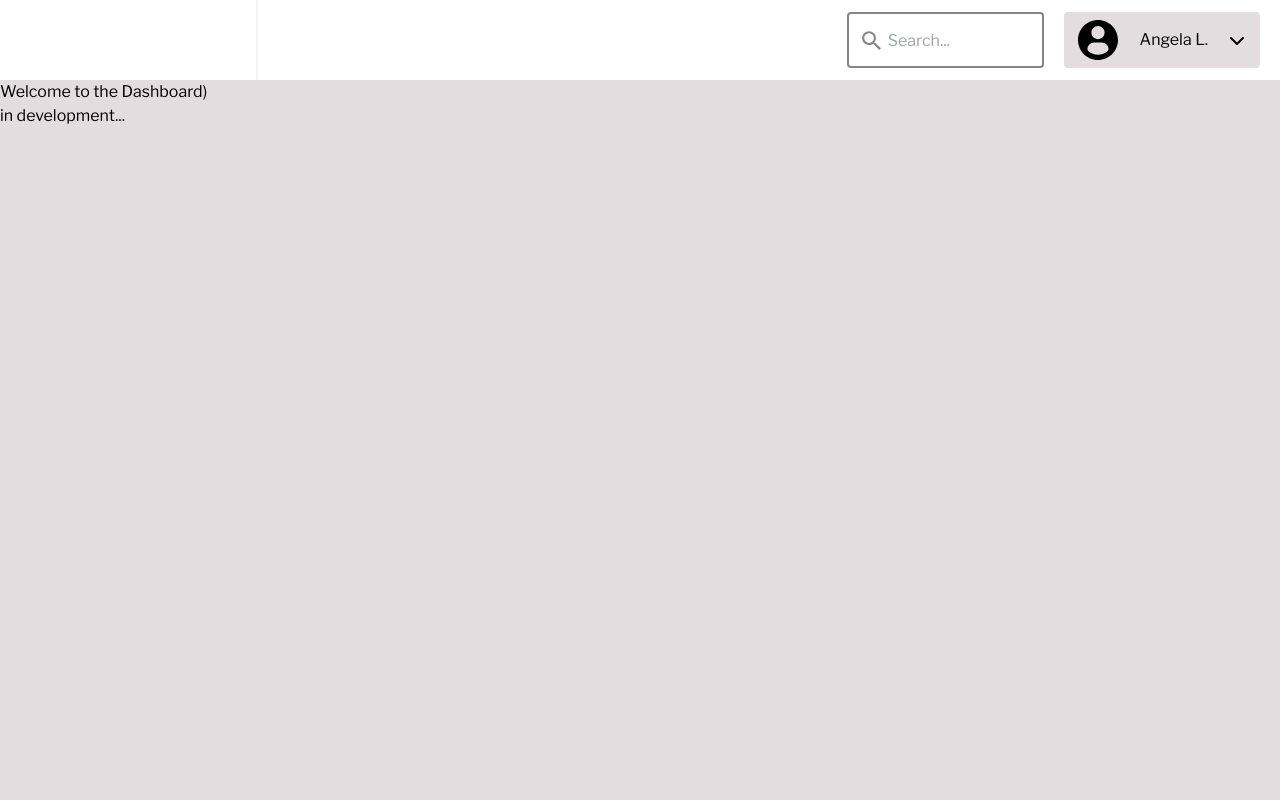
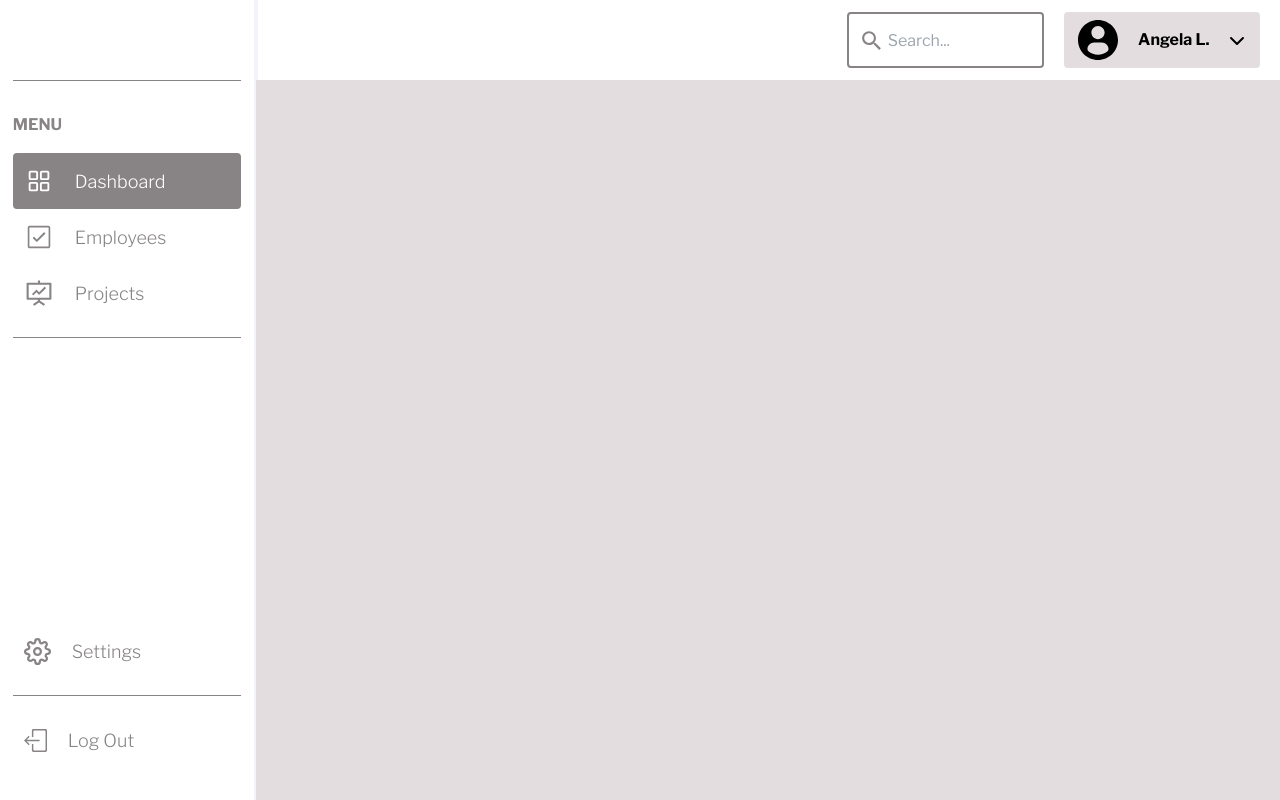
Before and after one commit to dott13/KitKatFrontend, a React (Vite) app: page /dashboard in a window 1280 px wide. Built offline with nearby package versions, Linux system fonts and the light colour scheme; no server answers.

Commit message:
created sideBar and route them acording to location

```diff
--- a/src/App.tsx
+++ b/src/App.tsx
@@ -13,15 +13,15 @@ function App() {
             path="/"
             element={
               localStorage.getItem("isLoggedIn") === "true" ? (
+                <Navigate to="/login" />
+              ) : (
                 <Navigate to="/dashboard" />
-              ) : (
-                <Navigate to="/login" />
               )
             }
           />
           <Route path="/login" element={<LoginPageView />} />
           <Route path="/dashboard" element={<DashboardPageView />} />
-          <Route path="/dashboard/employees" element={<EmployeesPageView />} />
+          <Route path="/employees" element={<EmployeesPageView />} />
         </Routes>
       </BrowserRouter>
     </div>
--- a/src/components/Header.tsx
+++ b/src/components/Header.tsx
@@ -8,7 +8,7 @@ import { FaChevronDown } from "react-icons/fa6";
 const Header = ( ) => {
 
   return (
-    <header className="bg-white flex  items-center">
+    <header className="bg-white flex z-1  items-center">
       {/* Vertical line */}
       <div className="h-20 border-l-2 border-[#F1F5F9] ml-[20%]"/>
       {/* header widgets */}
@@ -17,7 +17,7 @@ const Header = ( ) => {
         {/*Profile icons*/}
         <button className="rounded w-[20%] flex flex-row  h-14 bg-main items-center justify-between px-[1.5%]">
           <img className=" w-10 h-10 " src={user_img} alt="user_img"/>
-          <p className="text-bold">Angela L.</p>
+          <p className="font-bold">Angela L.</p>
             <FaChevronDown />
         </button>
 
--- a/src/components/Manager/dashboard/DashboardPageView.tsx
+++ b/src/components/Manager/dashboard/DashboardPageView.tsx
@@ -3,12 +3,15 @@ import Header from "../../Header.tsx";
 import SideBar from "../../SideBar.tsx";
 
 const DashboardPageView: React.FC = () => {
+
+
   return (
     <div>
       <Header/>
-      <SideBar/>
-      <h1 className="text-black">Welcome to the Dashboard)</h1>
-      <p className="text-black">in development...</p>
+      <SideBar  />
+
+      <h1>in development</h1>
+
     </div>
   );
 };
--- a/src/components/SideBar.tsx
+++ b/src/components/SideBar.tsx
@@ -1,11 +1,94 @@
+import { IoIosCheckboxOutline } from "react-icons/io";
+import { AiOutlineFundProjectionScreen } from "react-icons/ai";
+import {PiSquaresFour} from "react-icons/pi";
+import {FiSettings} from "react-icons/fi";
+import {SlLogout} from "react-icons/sl";
+import {useLocation, useNavigate} from "react-router-dom";
+
+interface SideBarProps{
+  pageState:"dashboard"|"employees"|"project"|"settings"|"logout"
+
+}
 
 const SideBar = ( ) => {
+  const location = useLocation();
+
+  const navigate = useNavigate();
+
+  // Get the last part of the URL to use as the pageState
+  const pageState = location.pathname.split("/")[1] as SideBarProps['pageState'];
+  console.log(pageState)
+
 
   return (
     <>
+      <aside className="bg-white w-[20%] h-screen z-2 px-[1%] border-r-2 border-[#F1F5F9] text-black absolute top-0 flex flex-col justify-between">
 
+        {/* Vertical line */}
+        <div className="w-full border-t-[1px] border-widget mt-20"/>
+
+
+        <div className="flex flex-col h-full items-center justify-between">
+
+
+          {/*top*/}
+          <div className="mt-8 w-full text-widget">
+            <p className="font-bold">MENU</p>
+            <nav className="mt-4">
+              <ul>
+                <li
+                  className={`font-light h-14 text-[18px] flex items-center gap-[10%] px-[5%]  rounded ${pageState === "dashboard" ? 'bg-widget text-white' : 'bg-white'}`}
+                  onClick={() => navigate("/dashboard")}
+
+                >
+                  <PiSquaresFour className="w-[30px] h-[30px]"/>
+                  <p>Dashboard</p>
+                </li>
+                <li
+                  className={`font-light text-[18px] h-14 flex items-center gap-[10%] px-[5%] rounded ${pageState === "employees" ? 'bg-widget text-white' : 'bg-white'}`}
+                  onClick={() => navigate("employees")}
+                >
+                  <IoIosCheckboxOutline className="w-[30px] h-[30px]"/>
+                  <p>Employees</p>
+                </li>
+                <li
+                  className={`font-light text-[18px] h-14 flex items-center gap-[10%] px-[5%]  rounded ${pageState === "project" ? 'bg-widget text-white' : 'bg-white'}`}
+                  onClick={() => navigate("/project")}
+                >
+                  <AiOutlineFundProjectionScreen className="w-[30px] h-[30px]"/>
+                  <p>Projects</p>
+                </li>
+              </ul>
+            </nav>
+
+            <div className="w-full border-t-[1px] border-widget mt-4"/>
+
+          </div>
+
+
+          {/*bottom*/}
+          <div className="mb-8 w-full text-widget">
+            <nav>
+              <li
+                className={`font-light h-14 text-[18px] flex items-center gap-[10%] px-[5%]  rounded ${pageState === "settings" ? 'bg-widget text-white' : 'bg-white'}`}>
+                <FiSettings className="w-[27px] h-[27px]"/>
+                <p>Settings</p>
+              </li>
+
+              <div className="w-full border-t-[1px] border-widget my-4"/>
+
+              <li
+                className={`font-light h-14 text-[18px] flex items-center gap-[10%] px-[5%]   rounded ${pageState === "logout" ? 'bg-widget text-white' : 'bg-white'}`}>
+                <SlLogout className="w-[23px] h-[23px]"/>
+                <p>Log Out</p>
+              </li>
+
+            </nav>
+          </div>
+        </div>
+
+      </aside>
     </>
-
   )
 
 };
```
Also changed, not shown: src/assets/svgs/default-user.svg.
